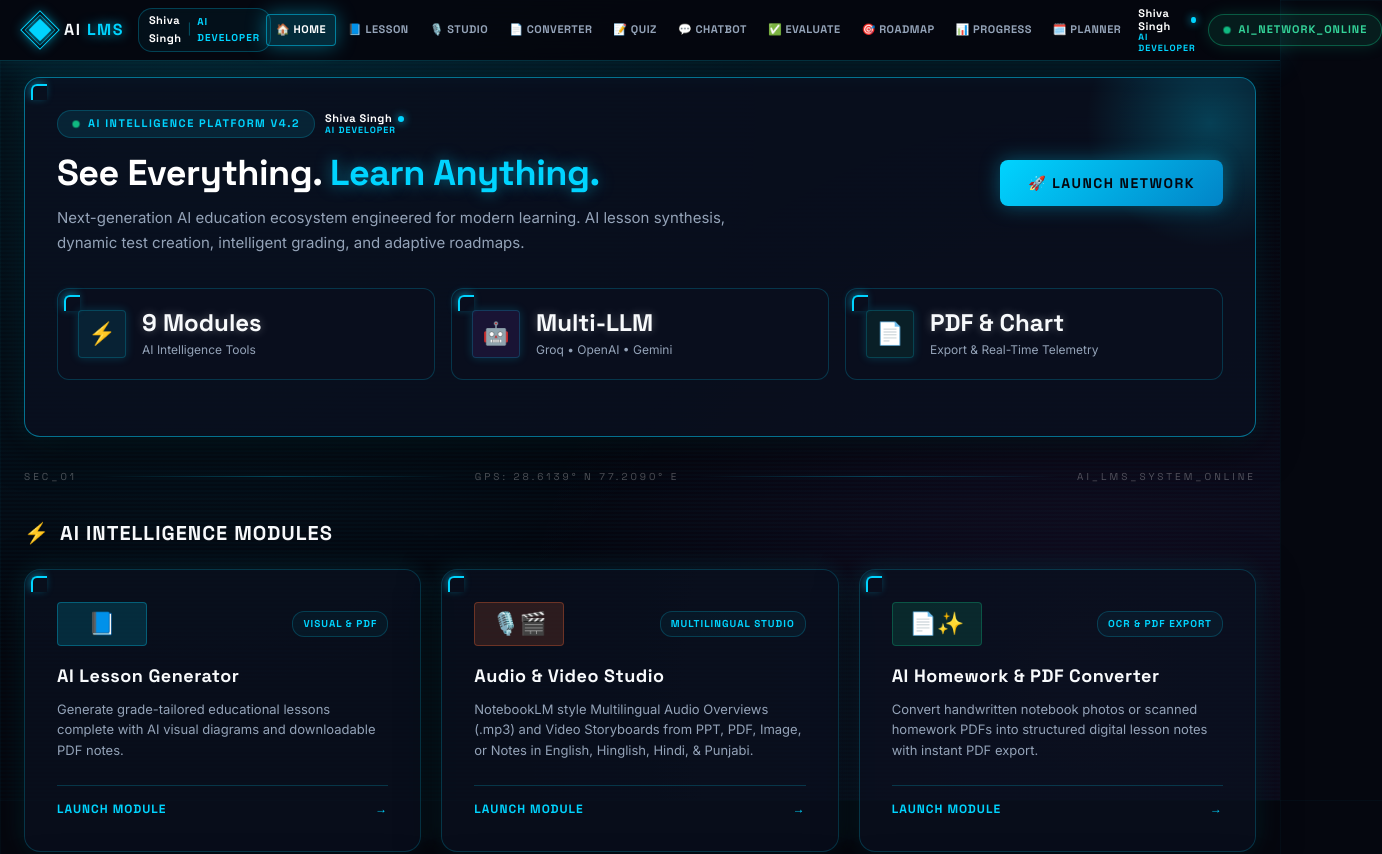
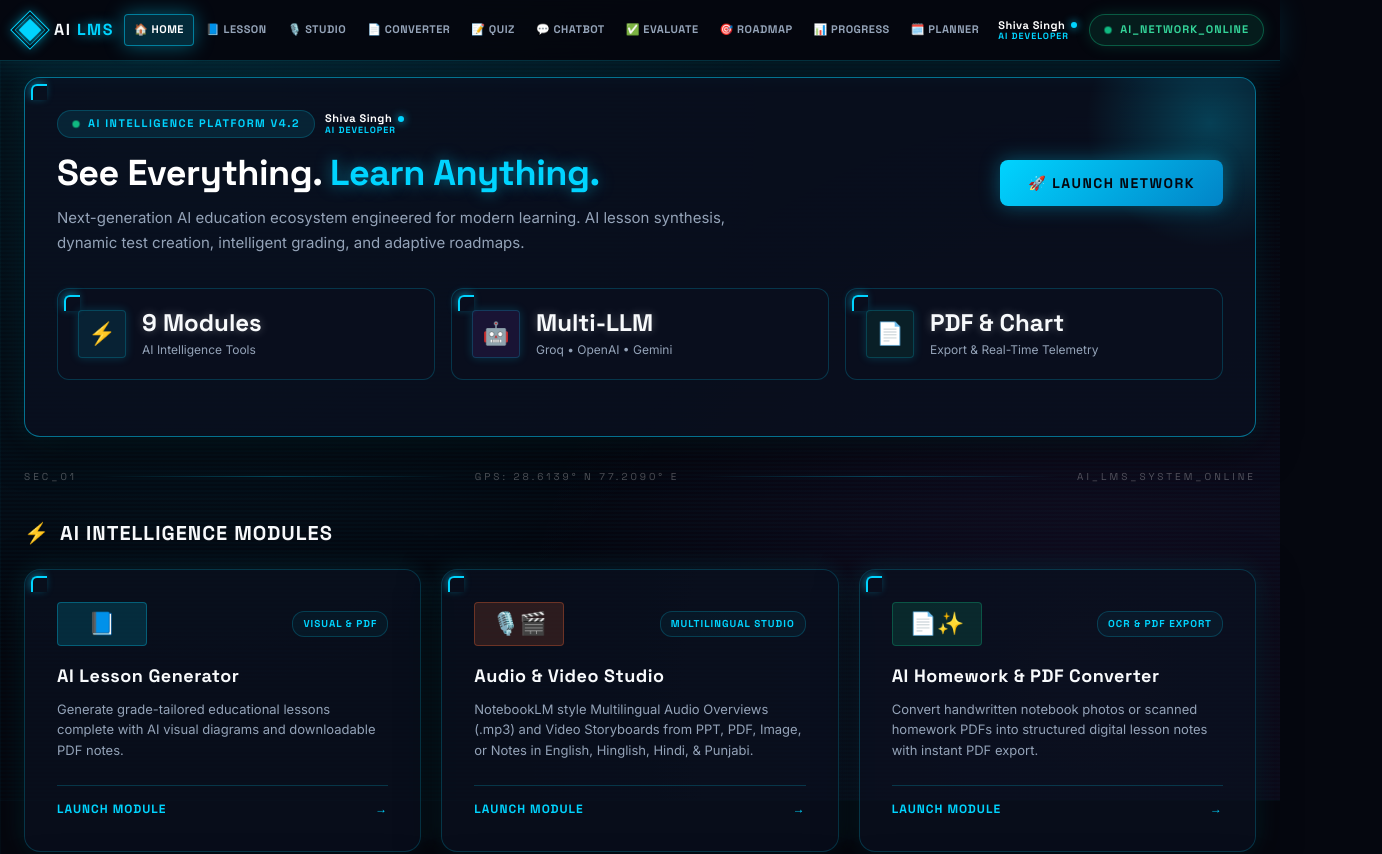
Before and after one commit to Shiva272001/ai-lms-project, a React (Create React App) app in the folder ai-lms-project/frontend/: page / in a window 1280 px wide. Shown: the top 854 px of the page, 1382 px wide, since content can reach past the window. Built offline with nearby package versions, Linux system fonts and the light colour scheme; no server answers.

Commit message:
Restore exact original AI LMS diamond logo in Navbar and keep Shiva Singh AI Developer badge & footer

```diff
--- a/ai-lms-project/frontend/src/App.jsx
+++ b/ai-lms-project/frontend/src/App.jsx
@@ -13,7 +13,7 @@
  */
 
 import React from "react";
-import { BrowserRouter, Routes, Route, NavLink, useNavigate, useLocation } from "react-router-dom";
+import { BrowserRouter, Routes, Route, NavLink, Link, useNavigate, useLocation } from "react-router-dom";
 
 import LessonGenerator from "./components/LessonGenerator";
 import AudioVideoStudio from "./components/AudioVideoStudio";
@@ -25,7 +25,6 @@ import LearningPath from "./components/LearningPath";
 import ProgressChart from "./components/ProgressChart";
 import StudyPlanner from "./components/StudyPlanner";
 import {
-  ShivaNavbarBrand,
   ShivaProfessionalFooter,
   DeveloperProfileCard,
   DeveloperBadge
@@ -299,8 +298,15 @@ function AppContent() {
       {/* HUD Navigation Header */}
       <header className="navbar">
         <div className="nav-container">
-          {/* Shiva AI Developer Modern Text Logo & Tagline */}
-          <ShivaNavbarBrand />
+          {/* Exact Brand Logo: AI LMS */}
+          <Link to="/" className="brand-logo">
+            <div className="diamond-badge">
+              <div className="diamond-outer"></div>
+              <div className="diamond-inner"></div>
+              <div className="diamond-core"></div>
+            </div>
+            <div className="brand-title">AI <span>LMS</span></div>
+          </Link>
 
           <nav>
             <ul className="nav-links">
```
